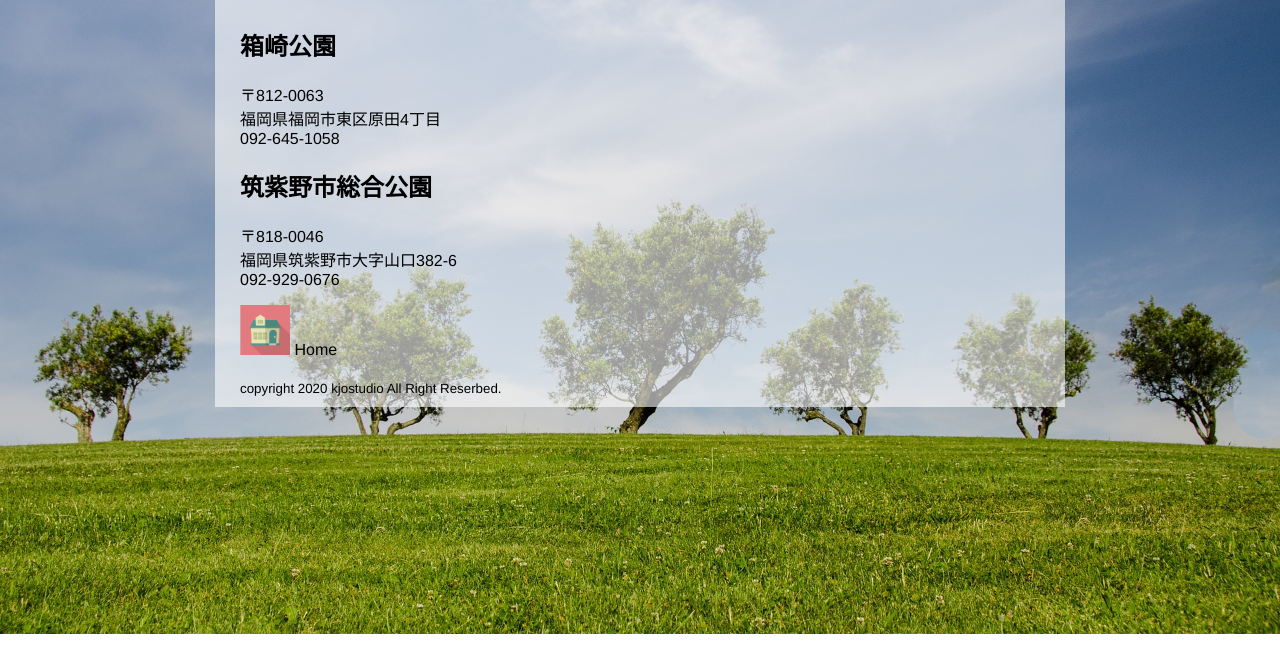
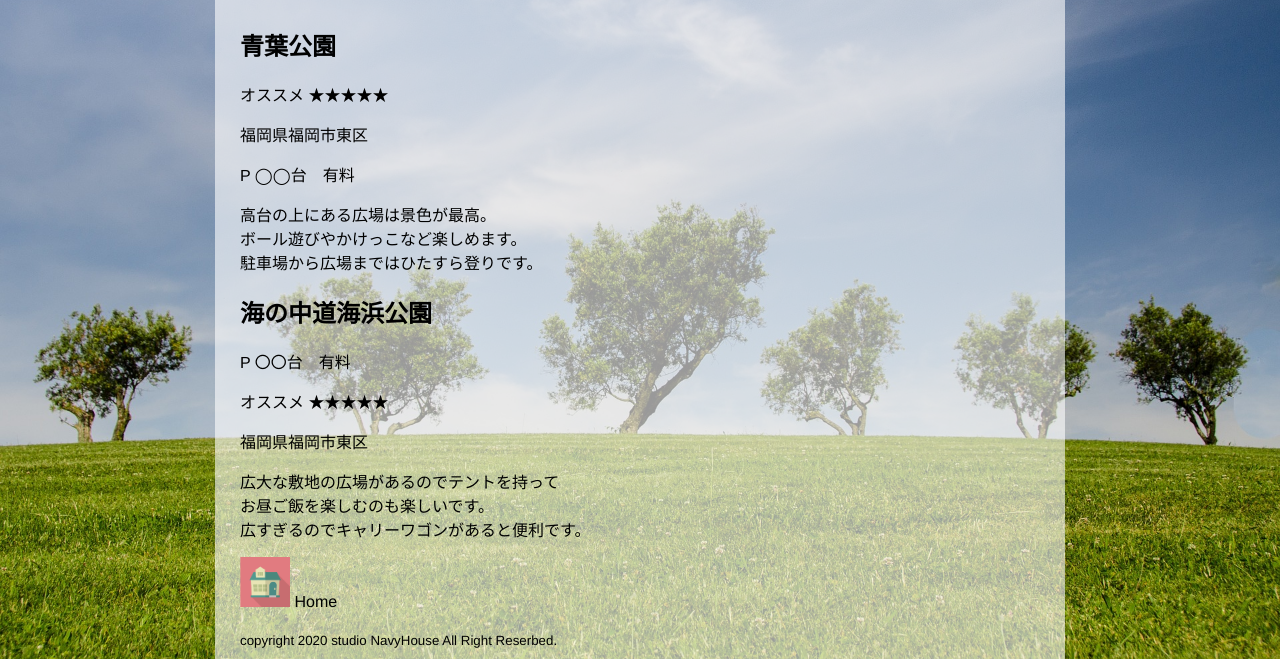
Before and after one commit to Navyhouse/fp-navi, a plain HTML site: page parknavi/openspace.html in a window 1280 px wide. Shown: the part 166-825 px from the top of the page. Before the commit the page ends 800 px from the top, so only its background shows below. Drawn offline with Linux system fonts and the light colour scheme; files whose address does not match are found by name.

Commit message:
Add files via upload

```diff
--- a/parknavi/openspace.html
+++ b/parknavi/openspace.html
@@ -41,21 +41,27 @@
     </header>
 
     <main>
-      <div class="hakozaki">
-        <h2>箱崎公園</h2>
+      <div class="aoba">
+        <h2>青葉公園</h2>
+        <p>オススメ ★★★★★</p>
+        <p>福岡県福岡市東区</p>
+        <p>P ◯◯台　有料</p>
         <p>
-          〒812-0063<br />
-          福岡県福岡市東区原田4丁目<br />
-          092-645-1058<br />
+          高台の上にある広場は景色が最高。<br />
+          ボール遊びやかけっこなど楽しめます。<br />
+          駐車場から広場まではひたすら登りです。 <br />
         </p>
       </div>
 
-      <div class="chikushino">
-        <h2>筑紫野市総合公園</h2>
+      <div class="uminaka">
+        <h2>海の中道海浜公園</h2>
+        <p>P 〇〇台　有料</p>
+        <p>オススメ ★★★★★</p>
+        <p>福岡県福岡市東区</p>
         <p>
-          〒818-0046<br />
-          福岡県筑紫野市大字山口382-6<br />
-          092-929-0676<br />
+          広大な敷地の広場があるのでテントを持って<br />
+          お昼ご飯を楽しむのも楽しいです。<br />
+          広すぎるのでキャリーワゴンがあると便利です。 <br />
         </p>
       </div>
 
@@ -68,7 +74,7 @@
     </main>
 
     <footer>
-      <small> copyright 2020 kjostudio All Right Reserbed. </small><br />
+      <small> copyright 2020 studio NavyHouse All Right Reserbed. </small><br />
     </footer>
   </body>
 </html>
```
Also changed, not shown: parknavi/aqua.html (+1 -1 lines), parknavi/index.html (+22 -9 lines), parknavi/parking.html (+1 -1 lines), parknavi/playgroundequipment.html (+4 -1 lines), parknavi/running.html (+1 -1 lines), parknavi/tennis.html (+1 -1 lines).
